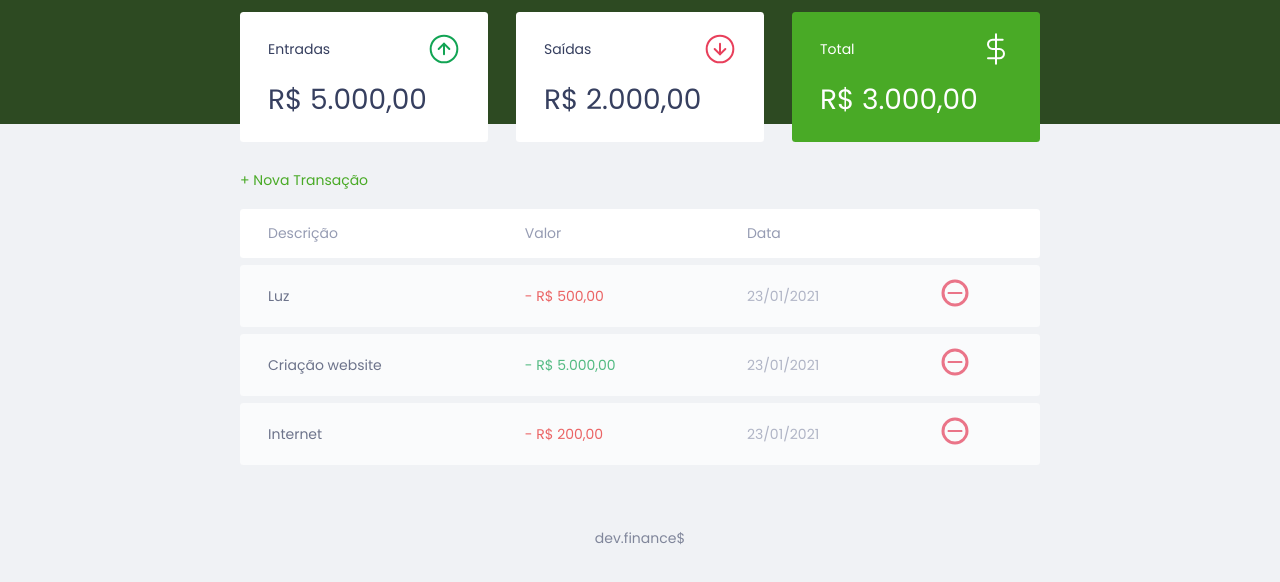
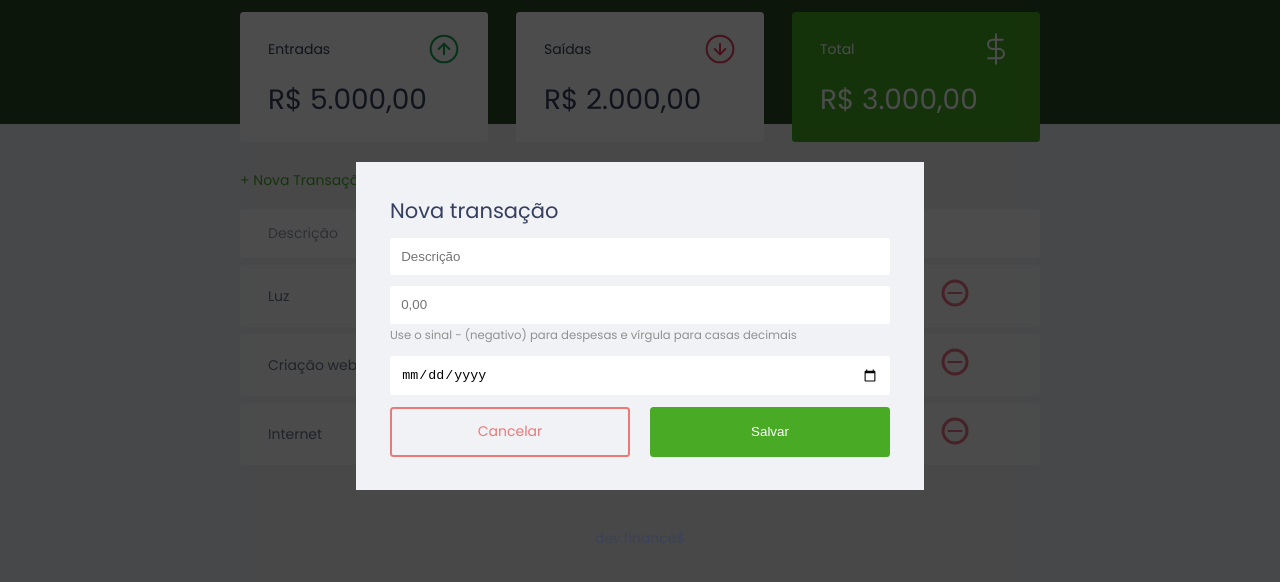
Before and after one commit to luisspassos/maratona-discover, a plain HTML site: page index.html in a window 1280 px wide. Both pictures are taken after a click on the link "+ Nova Transação". Shown: the part 74-656 px from the top of the page. Drawn offline with Linux system fonts and the light colour scheme.

Commit message:
add object Modal

```diff
--- a/index.html
+++ b/index.html
@@ -53,7 +53,7 @@
         <section id="transaction">
             <h2 class="sr-only">Transações</h2>
 
-            <a href="#" class="button new">+ Nova Transação</a>
+            <a href="#" onclick="Modal.open()" class="button new">+ Nova Transação</a>
 
             <table id="data-table">
                 <thead>
@@ -97,10 +97,58 @@
 
     </main>
 
+    <div class="modal-overlay">
+        <div class="modal">
+            <div id="form">
+                <h2>Nova transação</h2>
+                <form action="">
+                    <div class="input-group">
+                        <label class="sr-only" for="description">
+                            Descrição
+                        </label>
+                        <input type="text" id="description" name="description" placeholder="Descrição">
+                    </div>
+
+                    <div class="input-group">
+                        <label class="sr-only" for="amount">
+                            Valor
+                        </label>
+                        <input type="number" id="amount" name="amount" placeholder="0,00" step="0.1">
+
+                        <small class="help">Use o sinal - (negativo) para despesas e vírgula para casas decimais</small>
+                    </div>
+
+                    <div class="input-group">
+                        <label class="sr-only" for="date">
+                            Data
+                        </label>
+                        <input type="date" id="date" name="date">
+                    </div>
+
+                    <div class="input-group actions">
+                        <a onclick="Modal.close()" href="" class="button cancel">Cancelar</a>
+                        <button>Salvar</button>
+                    </div>
+                </form>
+            </div>
+        </div>
+    </div>
+
     <footer>
         <p>dev.finance$</p>
     </footer>
 
+    <script>
+        const Modal = {
+            open() {
+                document.querySelector('.modal-overlay').classList.add('active');
+            },
+            close() {
+                document.querySelector('.modal-overlay').classList.remove('active');
+            }
+        }
+    </script>
+
 </body>
 
 </html>
--- a/styles.css
+++ b/styles.css
@@ -2,6 +2,9 @@
 
 :root {
     --dark-blue: #363f5f;
+    --green: #49AA26;
+    --light-green: #3dd705;
+    --red: #e92929;
 }
 
 * {
@@ -39,18 +42,55 @@ body {
 /* Links & Buttons ======== */
 
 a {
-    color: #49AA26;
+    color: var(--green);
     text-decoration: none;
 }
 
 a:hover {
-    color: #3dd705;
+    color: var(--light-green);
 
+}
+
+button {
+    width: 100%;
+    height: 50px;
+
+    border: 0;
+
+    color: white;
+    background-color: var(--green);
+
+    padding: 0;
+
+    border-radius: .25rem;
+    cursor: pointer;
+}
+
+button:hover {
+    background-color: var(--light-green);
 }
 
 .button.new {
     display: inline-block;
     margin-bottom: .8rem;
+}
+
+.button.cancel {
+    color: var(--red);
+    border: 2px solid var(--red);
+    border-radius: .25rem;
+
+    height: 50px;
+
+    display: flex;
+    align-items: center;
+    justify-content: center;
+
+    opacity: 0.6;
+}
+
+.button.cancel:hover {
+    opacity: 1;
 }
 
 /* Titles ======== */
@@ -115,11 +155,17 @@ header {
 }
 
 .card.total {
-    background-color: #49AA26;
+    background-color: var(--green);
     color: white;
 }
 
 /* Table ======== */
+
+#transaction {
+    width: 100%;
+    display: block;
+    overflow-x: auto;
+}
 
 #data-table {
     width: 100%;
@@ -168,7 +214,74 @@ td.income {
 }
 
 td.expense {
-    color: #e92929;
+    color: var(--red);
+}
+
+/* Modal ======== */
+
+.modal-overlay {
+    width: 100%;
+    height: 100%;
+
+    background-color: rgba(0, 0, 0, 0.7);
+    position: fixed;
+    top: 0;
+
+    display: flex;
+    align-items: center;
+    justify-content: center;
+
+    opacity: 0;
+    visibility: hidden;
+}
+
+.modal-overlay.active {
+    opacity: 1;
+    visibility: visible;
+}
+
+.modal {
+    background-color: #f0f2f5;
+    padding: 2.4rem;
+    position: relative;
+}
+
+/* Form ======== */
+
+#form {
+    max-width: 500px;
+}
+
+#form h2 {
+    margin-top: 0;
+}
+
+input {
+    border: 0;
+    border-radius: .2rem;
+
+    padding: .8rem;
+
+    width: 100%;
+}
+
+.input-group {
+    margin-top: .8rem;
+}
+
+.input-group small {
+    opacity: .4;
+}
+
+.input-group.actions {
+    display: flex;
+    justify-content: space-between;
+    align-items: center;
+}
+
+.input-group.actions .button,
+.input-group.actions button {
+    width: 48%;
 }
 
 /* Footer ======== */
```
